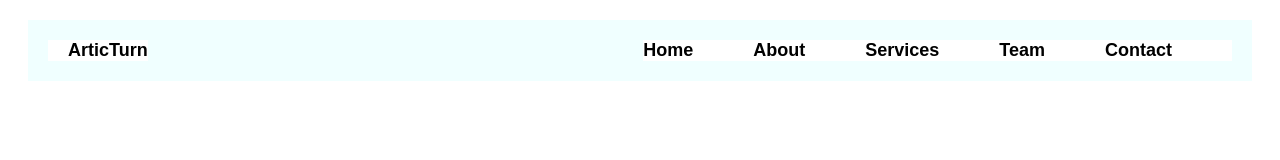
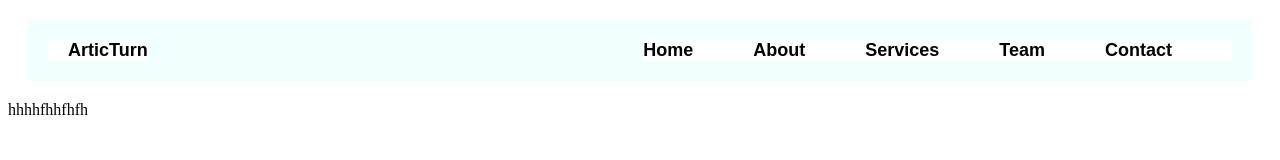
Before and after one commit to Kkiirraan/Artic_turn, a plain HTML site: page index.html in a window 1280 px wide. Drawn offline with Linux system fonts and the light colour scheme.

Commit message:
Update index.html

```diff
--- a/index.html
+++ b/index.html
@@ -7,6 +7,7 @@
   </head>
   <body>
     <div id="nav-container"></div>
+    hhhhfhhfhfh
   </body>
   <script>
     fetch("navbar.html")
```
